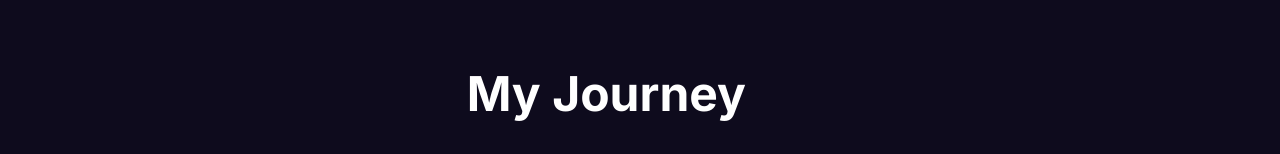
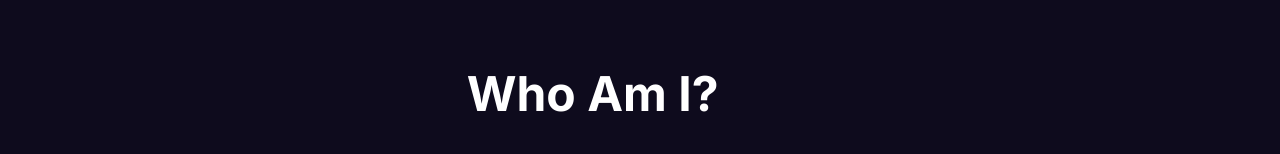
Before and after one commit to danny4fox/yellow-brick-launchpad, a React (Vite) app: page / in a window 1280 px wide. Shown: the part 770-924 px from the top of the page. Built offline with nearby package versions, Linux system fonts and the light colour scheme.

Commit message:
Rename "My Journey" section
Rename the "My Journey" section to "Who Am I?".

```diff
--- a/src/pages/Index.tsx
+++ b/src/pages/Index.tsx
@@ -42,7 +42,7 @@ const Index = () => {
           </div>
         </section>
 
-        {/* My Journey Section - Dark with border */}
+        {/* Who Am I Section - Dark with border */}
         <section className="py-20 bg-darknavy">
           <div className="container mx-auto px-6">
             <div className="flex flex-col md:flex-row gap-12 items-center">
@@ -54,7 +54,7 @@ const Index = () => {
                 />
               </div>
               <div className="md:w-2/3">
-                <h2 className="text-4xl md:text-5xl font-bold mb-8">My Journey</h2>
+                <h2 className="text-4xl md:text-5xl font-bold mb-8">Who Am I?</h2>
                 <div className="space-y-4 text-lg text-white/80">
                   <p>
                     Hi, I'm Daniel Bodnar — a Motion Graphic Designer with 8 years of experience in content production and marketing.
```
